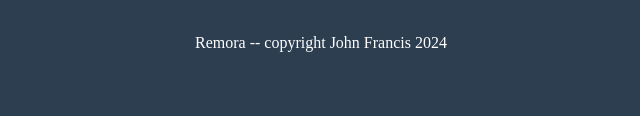
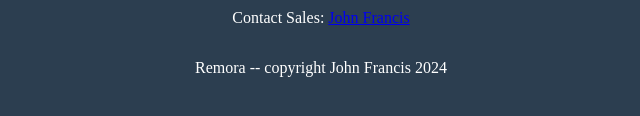
Before and after one commit to remora-3d-graphics/remora-3d-graphics.github.io, a plain HTML site: page index.html in a window 1280 px wide. Shown: the part 522-638 px from the top of the page, without its empty margins (319-959 px from the left). Drawn offline with Linux system fonts and the light colour scheme.

Commit message:
Update index.html

```diff
--- a/index.html
+++ b/index.html
@@ -23,6 +23,8 @@
 <body>
     <img src="remora.png" alt="Remora Logo">
     <h1>Remora 3D Graphics</h1>
+    <p>Contact Sales: <a href="https://www.linkedin.com/in/john9francis/">John Francis</a>
+</p>
     <p>Remora -- copyright John Francis 2024</p>
 </body>
 </html>
```
